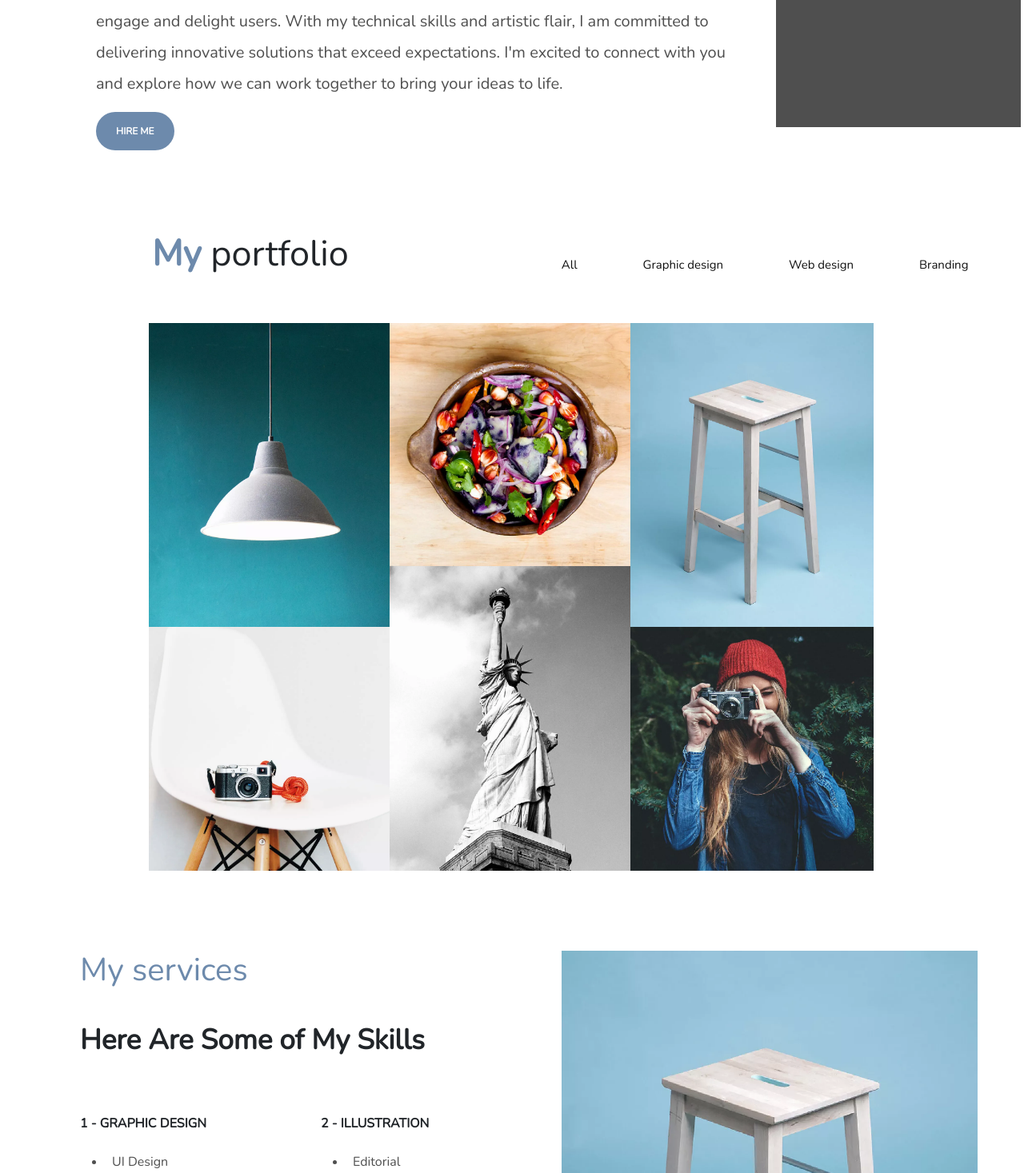
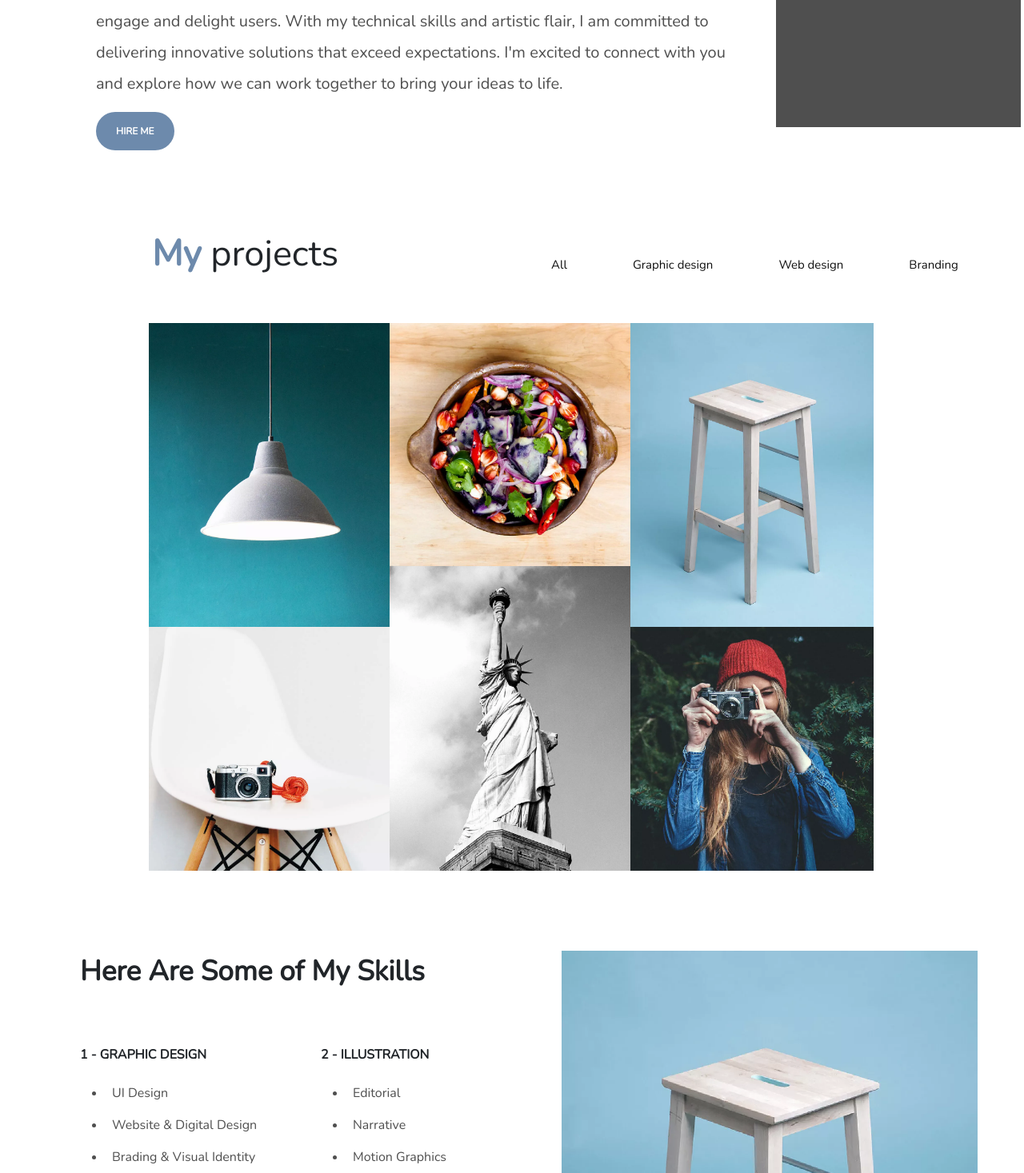
Before and after one commit to Adimula3/S.P-portfolio, a React (Create React App) app: page / in a window 1280 px wide. Shown: the part 1885-3352 px from the top of the page at 80% size. Built offline with nearby package versions, Linux system fonts and the light colour scheme.

Commit message:
SP update like

```diff
--- a/src/pages/home.js
+++ b/src/pages/home.js
@@ -122,7 +122,7 @@ const Home = () => {
         </div>
         <div className='portfolio'>
                      <div className='p-nav d-flex'>
-                        <h1><b>My</b> portfolio</h1>
+                        <h1><b>My</b> projects</h1>
                         <ul class="nav">
                            <li class="nav-item">
                               <a class="nav-link active" aria-current="page" href="#">All</a>
@@ -216,7 +216,6 @@ const Home = () => {
         <div className='services'>
             <div className='row'>
                 <div className='col-lg-6'>
-                    <h1>My services</h1>
                     <p className='p-skills'>Here Are Some of My Skills</p>
                     <div className='row'>
                         <div className='col-md-6'>
```
